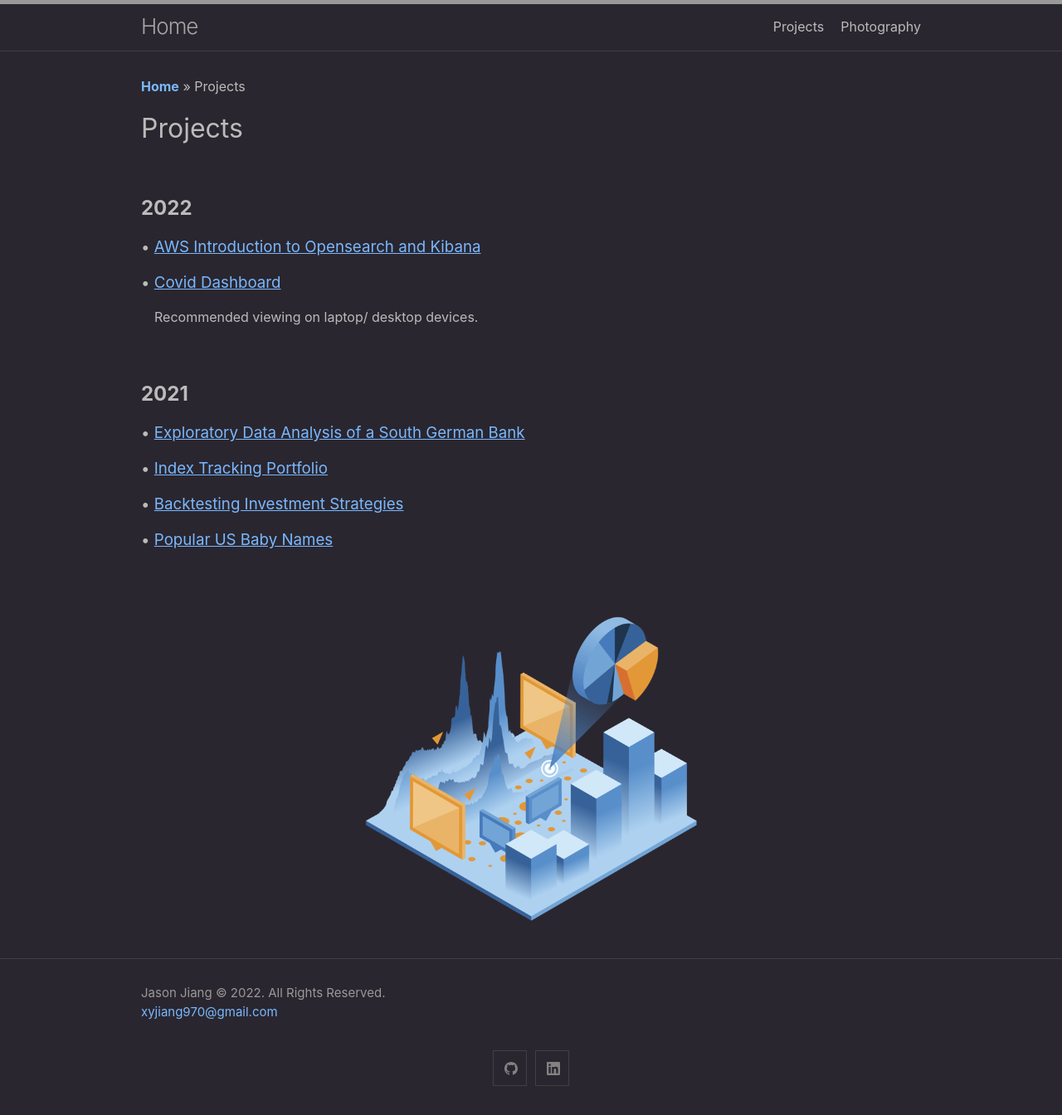
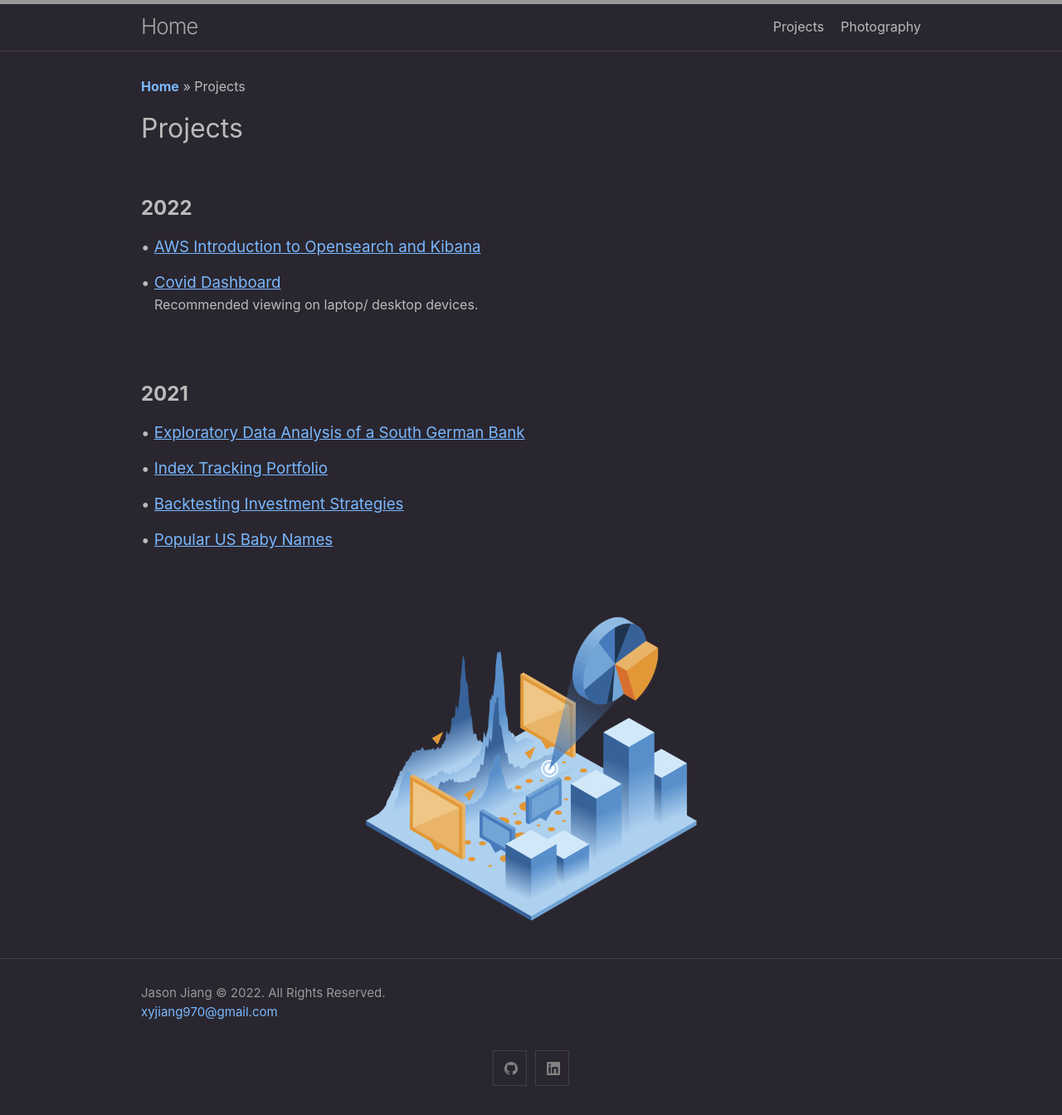
Before and after one commit to xyjiang970/xyjiang970.github.io, a Jekyll site: the page built from projects/projects_home.md, in a window 1280 px wide. Shown: the whole page at 83% size. Built offline with Jekyll 4.4.1, drawn with Linux system fonts in a browser that asks for light colours.

Commit message:
Update projects_home.md

```diff
--- a/projects/projects_home.md
+++ b/projects/projects_home.md
@@ -16,10 +16,10 @@ description:
 </a></H3>
 
 
-<H3>• <a href="https://share.streamlit.io/xyjiang970/covid_dashboard/main" target="_blank">
+<H3 style="margin-bottom:0;">• <a href="https://share.streamlit.io/xyjiang970/covid_dashboard/main" target="_blank">
 <u>Covid Dashboard</u>
 </a></H3>
-<p style="margin:0; padding-top:0;">&emsp;Recommended viewing on laptop/ desktop devices.</p>
+<p>&emsp;Recommended viewing on laptop/ desktop devices.</p>
 
 <br>
 <br>
```
